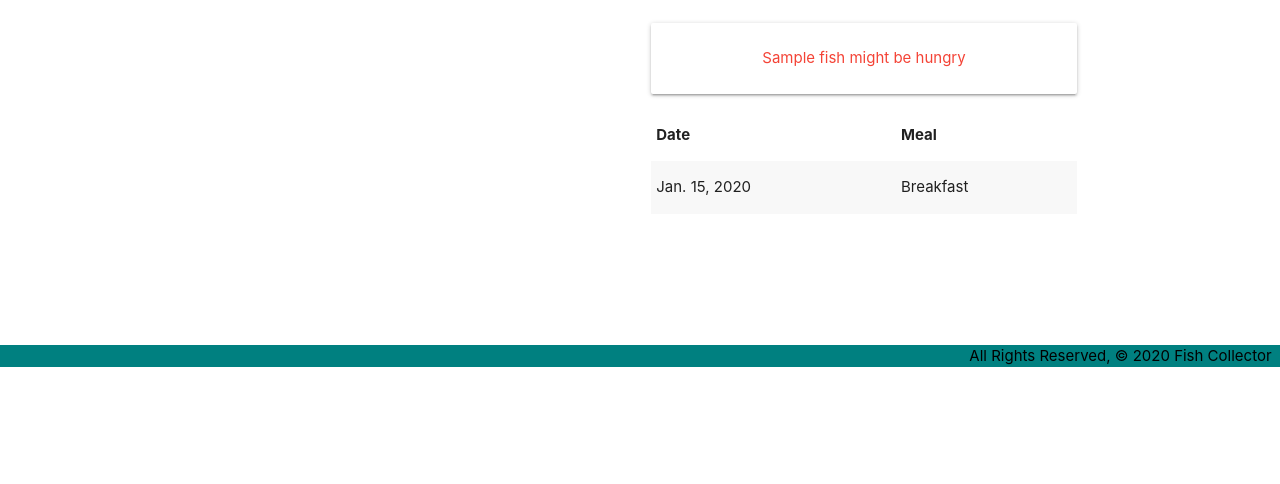
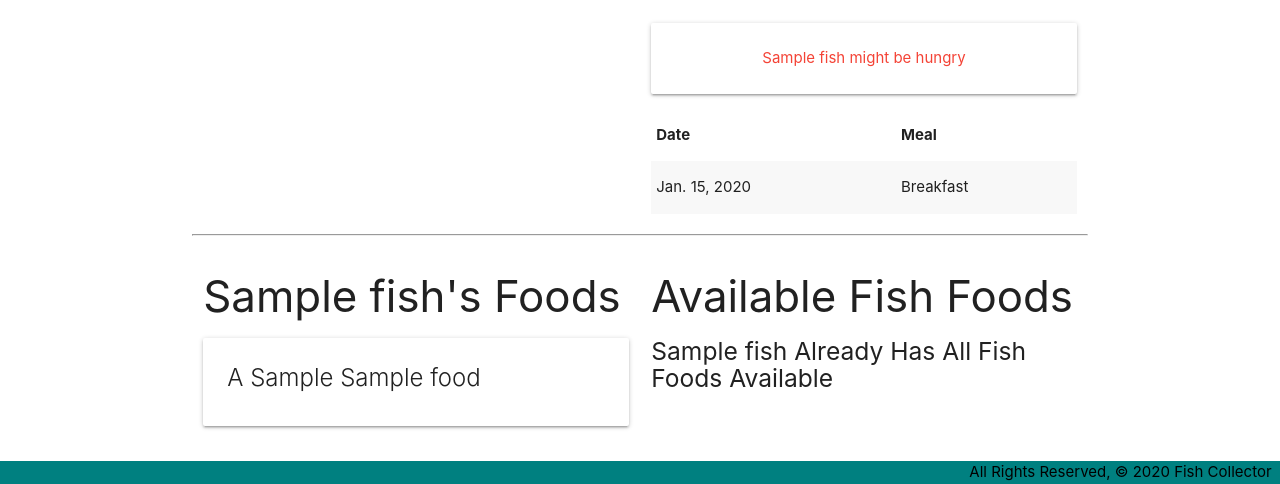
Before and after one commit to bartsw01/GA-Fish-Collector-Lab, a Django app: page /fishes/1/ in a window 1280 px wide. Shown: the part 433-917 px from the top of the page. Before the commit the page ends 800 px from the top, so only its background shows below. Run offline with Django 3.2, Linux system fonts and the light colour scheme; tables that the repository leaves empty hold one stand-in row (values such as "Sample post").

Commit message:
added fish food - many to many relationship

```diff
--- a/fishcollector/main_app/admin.py
+++ b/fishcollector/main_app/admin.py
@@ -1,6 +1,7 @@
 from django.contrib import admin
-from .models import Fish, Feeding
+from .models import Fish, Feeding, Food
 
 
 admin.site.register(Fish)
 admin.site.register(Feeding)
+admin.site.register(Food)
--- a/fishcollector/main_app/models.py
+++ b/fishcollector/main_app/models.py
@@ -8,11 +8,22 @@ MEALS = (
     ('D', 'Dinner')
 )
 
+class Food(models.Model):
+  name = models.CharField(max_length=50)
+  brand = models.CharField(max_length=20)
+
+  def __str__(self):
+    return self.name
+
+  def get_absolute_url(self):
+    return reverse('foods_detail', kwargs={'pk': self.id})
+
 class Fish(models.Model):
     name = models.CharField(max_length=100)
     size = models.CharField(max_length=100)
     description = models.TextField(max_length=250)
     age = models.IntegerField()
+    foods = models.ManyToManyField(Food)
 
     def __str__(self):
         return self.name
@@ -38,3 +49,10 @@ class Feeding(models.Model):
 
     class Meta:
         ordering = ['-date']
+
+
+# class Photo(models.Model):
+#   url = models.CharField(max_length=200)
+#   fish = models.ForeignKey(Fish, on_delete=models.CASCADE)
+#   def __str__(self):
+#     return f"Photo for fish_id {self.fish_id} @{self.url}"
--- a/fishcollector/main_app/templates/fishes/detail.html
+++ b/fishcollector/main_app/templates/fishes/detail.html
@@ -49,6 +49,48 @@
     </table>
   </div>
 </div>
+<hr>
+<div class="row">
+  <div class="col s6">
+    <h3>{{ fish.name }}'s Foods</h3>
+    {% if fish.foods.count %}
+      {% for food in fish.foods.all %}
+        <div class="card">
+          <div class="card-content">
+            <span class="card-title">
+              A <span style="color: {{ food.brand }}">{{ food.brand }}</span> {{ food.name }}
+            </span>
+          </div>
+        </div>
+      {% endfor %}
+    {% else %}
+      <h5>No Fish Food :(</h5>
+    {% endif %}
+  </div>
+  <!-- Available toys will come after this line -->
+  <div class="col s6">
+    <h3>Available Fish Foods</h3>
+    {% if foods.count %}
+      {% for food in foods.all %}
+        <div class="card">
+          <div class="card-content">
+            <span class="card-title">
+              A <span style="brand: {{ food.brand }}">{{ food.brand }}</span> {{ food.name }}
+            </span>
+          </div>
+          <div class="card-action">
+            <form action="{% url 'assoc_food' fish.id food.id %}" method="post">
+              {% csrf_token %}
+              <button type="submit" class="btn">Add</button>
+            </form>
+          </div>
+        </div>
+      {% endfor %}
+    {% else %}
+      <h5>{{fish.name}} Already Has All Fish Foods Available</h5>
+    {% endif %}
+  </div>
+</div>
 <script>
   var dateEl = document.getElementById('id_date');
   M.Datepicker.init(dateEl, {
--- a/fishcollector/main_app/urls.py
+++ b/fishcollector/main_app/urls.py
@@ -10,4 +10,11 @@ urlpatterns = [
   path('fishes/<int:pk>/update/', views.FishUpdate.as_view(), name='fishes_update'),
   path('fishes/<int:pk>/delete/', views.FishDelete.as_view(), name='fishes_delete'),
   path('fishes/<int:pk>/add_feeding', views.add_feeding, name='add_feeding'),
+  path('fishes/<int:fish_id>/assoc_food/<int:food_id>/', views.assoc_food, name='assoc_food'),
+  path('fishes/<int:fish_id>/unassoc_food/<int:food_id>/', views.unassoc_food, name='unassoc_food'),
+  path('foods/', views.FoodList.as_view(), name='foods_index'),
+  path('foods/<int:pk>/', views.FoodDetail.as_view(), name='foods_detail'),
+  path('foods/create/', views.FoodCreate.as_view(), name='foods_create'),
+  path('foods/<int:pk>/update/', views.FoodUpdate.as_view(), name='foods_update'),
+  path('foods/<int:pk>/delete/', views.FoodDelete.as_view(), name='foods_delete'),
 ]
--- a/fishcollector/main_app/views.py
+++ b/fishcollector/main_app/views.py
@@ -1,6 +1,7 @@
 from django.shortcuts import render, redirect
 from django.views.generic.edit import CreateView, UpdateView, DeleteView
-from .models import Fish
+from django.views.generic import ListView, DetailView
+from .models import Fish, Food
 from .forms import FeedingForm
 
 
@@ -17,10 +18,12 @@ def fishes_index(request):
 
 def fishes_detail(request, pk):
   fish = Fish.objects.get(id=pk)
+  # foods_fish_doesnt_have = Food.objects.exclude(id_in = fish.foods.all().values_list('id'))
   feeding_form = FeedingForm()
   return render(request, 'fishes/detail.html', {
      'fish': fish,
-     'feeding_form': feeding_form
+     'feeding_form': feeding_form,
+    #  'foods': foods_fish_doesnt_have
      })
 
 def add_feeding(request, fish_id):
@@ -43,3 +46,29 @@ class FishUpdate(UpdateView):
 class FishDelete(DeleteView):
   model = Fish
   success_url = '/fishes/'
+
+def assoc_food(request, fish_id, food_id):
+  Food.objects.get(id=fish_id).foods.add(food_id)
+  return redirect('detail', fish_id=fish_id)
+
+def unassoc_food(request, fish_id, food_id):
+  Fish.objects.get(id=fish_id).foods.remove(food_id)
+  return redirect('detail', food_id=food_id)
+
+class FoodList(ListView):
+  model = Food
+
+class FoodDetail(DetailView):
+  model = Food
+
+class FoodCreate(CreateView):
+  model = Food
+  fields = '__all__'
+
+class FoodUpdate(UpdateView):
+  model = Food
+  fields = ['name', 'brand']
+
+class FoodDelete(DeleteView):
+  model = Food
+  success_url = '/foods/'
```
Also changed, not shown: fishcollector/main_app/migrations/0003_auto_20200513_2240.py (added).
